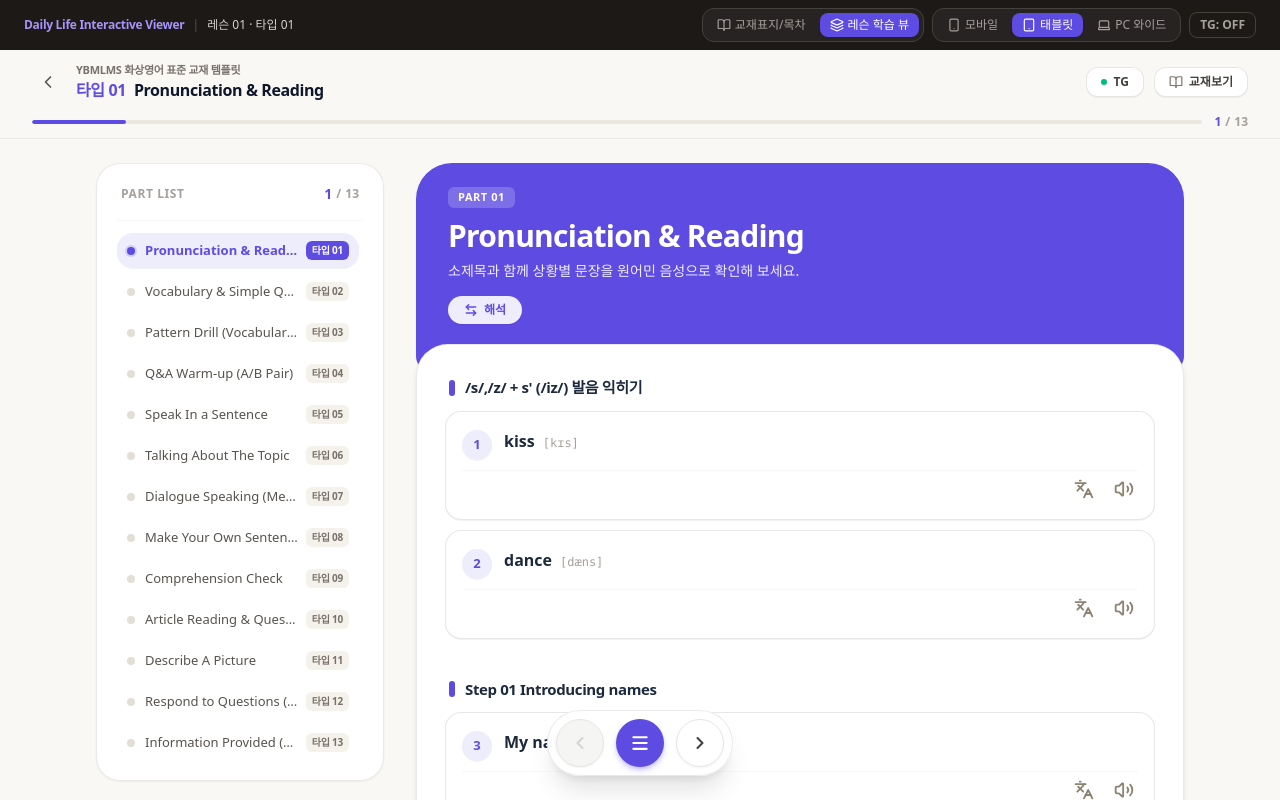
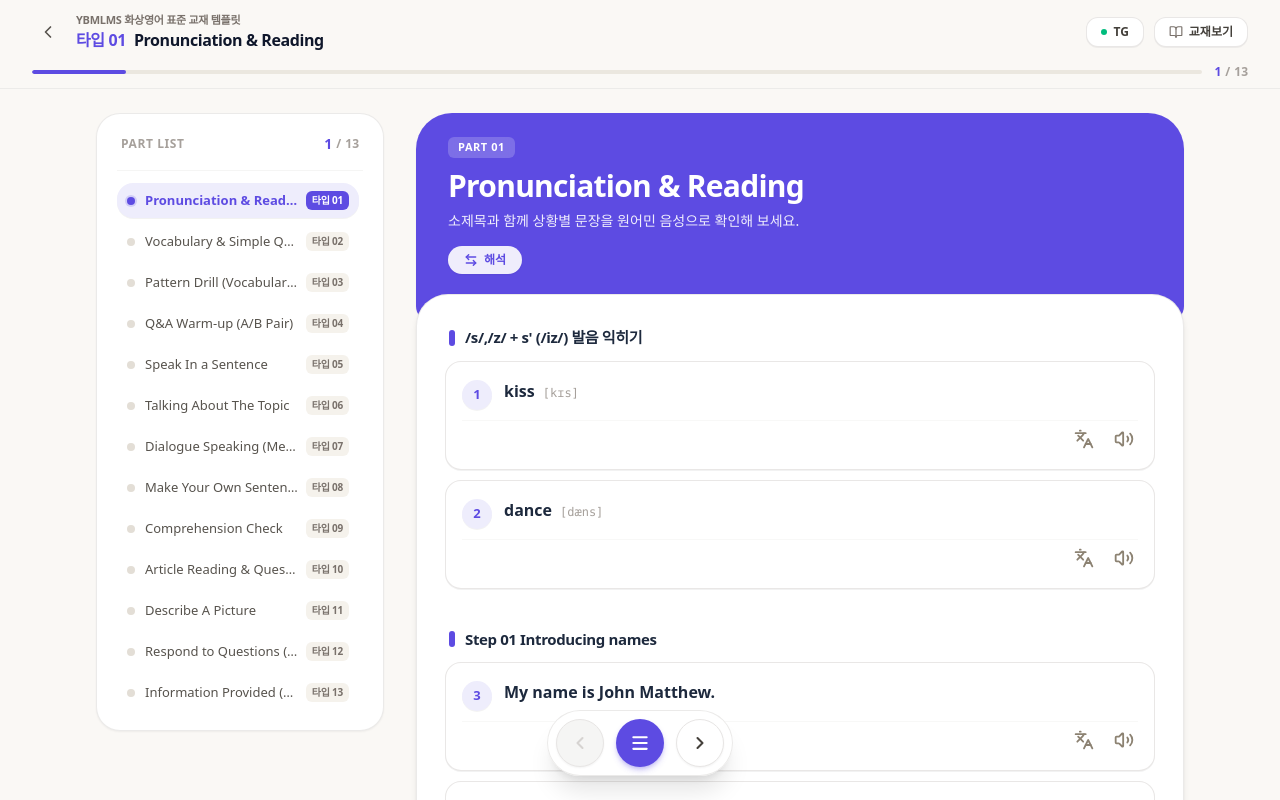
Before and after one commit to hhyoo84-svg/ybmphoneapp, a React (Vite) app: page / in a window 1280 px wide. Shown: the top 800 px of the page. Built offline with nearby package versions, Linux system fonts and the light colour scheme; a web font is replaced by a local one.

Commit message:
Remove PC Top Device Switcher Banner
Removed the PC Top Device Switcher Banner and related buttons from the App component.

```diff
--- a/src/App.tsx
+++ b/src/App.tsx
@@ -75,109 +75,7 @@ export default function App() {
   return (
     <div className="min-h-screen bg-[#FAF8F5] flex flex-col font-sans text-slate-800 antialiased selection:bg-indigo-100 selection:text-indigo-900">
 
-      {/* PC Top Device Switcher Banner (Top Bar for testing modes) */}
-      <div className="hidden md:flex items-center justify-between px-6 py-2 bg-stone-900 text-white text-xs z-30">
-        <div className="flex items-center gap-2">
-          <span className="font-bold tracking-tight text-[#A594F9]">Daily Life Interactive Viewer</span>
-          <span className="text-stone-600">|</span>
-          <span className="text-stone-300 font-medium">
-            {currentView === 'course_cover' ? '교재 표지 및 레슨 리스트' : `레슨 ${activeLessonInfo.lessonNumber} · ${currentPart.typeLabel || 'Part ' + activePartId}`}
-          </span>
-        </div>
 
-        {/* Device Switcher & View Mode Toggles */}
-        <div className="flex items-center gap-2">
-          {/* View Mode Switcher */}
-          <div className="flex items-center gap-1 bg-stone-800/90 p-1 rounded-xl border border-stone-700">
-            <button
-              onClick={() => {
-                setCurrentView('course_cover');
-                window.scrollTo({ top: 0, behavior: 'smooth' });
-              }}
-              className={`flex items-center gap-1 px-2.5 py-1 rounded-lg font-medium transition-all cursor-pointer ${
-                currentView === 'course_cover'
-                  ? 'bg-[#5D4BE2] text-white shadow-xs'
-                  : 'text-stone-400 hover:text-white'
-              }`}
-              title="교재 표지 및 레슨 리스트 보기"
-            >
-              <BookOpen className="w-3.5 h-3.5" />
-              <span>교재표지/목차</span>
-            </button>
-
-            <button
-              onClick={() => {
-                setCurrentView('lesson');
-                window.scrollTo({ top: 0, behavior: 'smooth' });
-              }}
-              className={`flex items-center gap-1 px-2.5 py-1 rounded-lg font-medium transition-all cursor-pointer ${
-                currentView === 'lesson'
-                  ? 'bg-[#5D4BE2] text-white shadow-xs'
-                  : 'text-stone-400 hover:text-white'
-              }`}
-              title="레슨 학습 화면"
-            >
-              <Layers className="w-3.5 h-3.5" />
-              <span>레슨 학습 뷰</span>
-            </button>
-          </div>
-
-          {/* Device Size Switcher */}
-          <div className="flex items-center gap-1 bg-stone-800/90 p-1 rounded-xl border border-stone-700">
-            <button
-              onClick={() => setPcDeviceMode('mobile')}
-              className={`flex items-center gap-1 px-2.5 py-1 rounded-lg font-medium transition-all cursor-pointer ${
-                pcDeviceMode === 'mobile'
-                  ? 'bg-[#5D4BE2] text-white shadow-xs'
-                  : 'text-stone-400 hover:text-white'
-              }`}
-              title="모바일 화면"
-            >
-              <Smartphone className="w-3.5 h-3.5" />
-              <span>모바일</span>
-            </button>
-
-            <button
-              onClick={() => setPcDeviceMode('tablet')}
-              className={`flex items-center gap-1 px-2.5 py-1 rounded-lg font-medium transition-all cursor-pointer ${
-                pcDeviceMode === 'tablet'
-                  ? 'bg-[#5D4BE2] text-white shadow-xs'
-                  : 'text-stone-400 hover:text-white'
-              }`}
-              title="태블릿 기본 화면"
-            >
-              <Tablet className="w-3.5 h-3.5" />
-              <span>태블릿</span>
-            </button>
-
-            <button
-              onClick={() => setPcDeviceMode('fluid')}
-              className={`flex items-center gap-1 px-2.5 py-1 rounded-lg font-medium transition-all cursor-pointer ${
-                pcDeviceMode === 'fluid'
-                  ? 'bg-[#5D4BE2] text-white shadow-xs'
-                  : 'text-stone-400 hover:text-white'
-              }`}
-              title="PC 와이드 화면"
-            >
-              <Laptop className="w-3.5 h-3.5" />
-              <span>PC 와이드</span>
-            </button>
-          </div>
-
-          {currentView === 'lesson' && (
-            <button
-              onClick={() => setIsTeacherGuideOpen(!isTeacherGuideOpen)}
-              className={`flex items-center gap-1 text-xs font-semibold px-2.5 py-1 rounded-lg border transition-all cursor-pointer ${
-                isTeacherGuideOpen
-                  ? 'bg-amber-500/20 text-amber-300 border-amber-500/40'
-                  : 'text-stone-400 border-stone-700 hover:text-stone-200'
-              }`}
-            >
-              <span>TG: {isTeacherGuideOpen ? 'ON' : 'OFF'}</span>
-            </button>
-          )}
-        </div>
-      </div>
 
       {/* ─────────────────────────────────────────────────────────────
           VIEW 1: 교재표지 & 레슨 리스트 (Course Cover & Lesson List)
```
